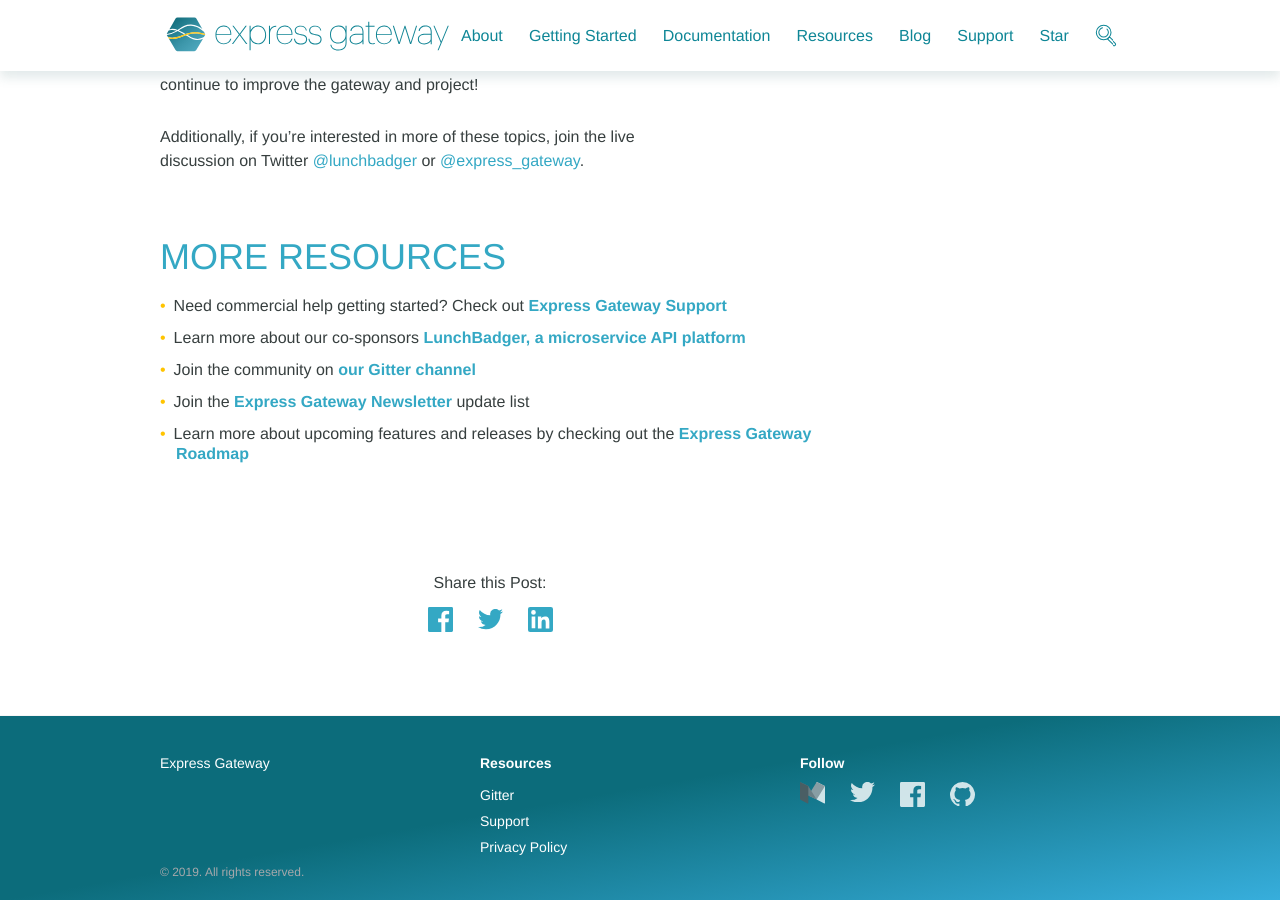
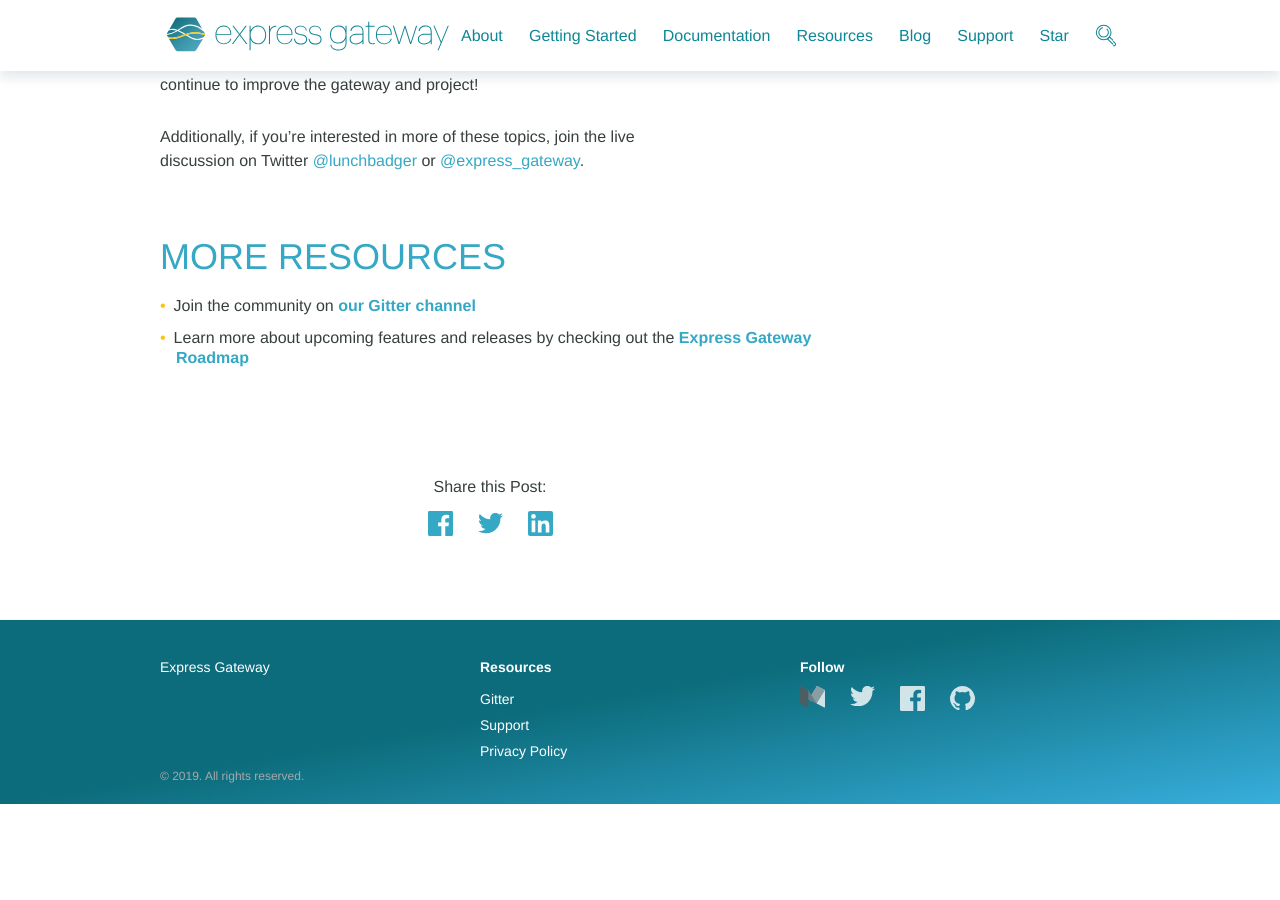
Before and after one commit to ExpressGateway/express-gateway.io, a Jekyll site: the page built from _posts/2019-01-06-case-study-switchmedia-success-story.markdown, in a window 1280 px wide and 900 px high, scrolled down 838 px. Built offline with Jekyll 4.4.1, drawn with Linux system fonts in a browser that asks for light colours; nearby versions of some CDN libraries; some web fonts are replaced; comment, search, counter and statistics services are not loaded; after the commit the page ends 1642 px from its top, so only the background shows below that.

Commit message:
Update more_resources.md

```diff
--- a/_includes/more_resources.md
+++ b/_includes/more_resources.md
@@ -1,9 +1,6 @@
 ## More Resources
 
-* Need commercial help getting started? Check out **[Express Gateway Support](https://goo.gl/Y57gUJ)**
-* Learn more about our co-sponsors **[LunchBadger, a microservice API platform](https://www.lunchbadger.com/platform/)**
 * Join the community on **[our Gitter channel](https://gitter.im/ExpressGateway/express-gateway)**
-* Join the **[Express Gateway Newsletter](https://eepurl.com/cVOqd5)** update list
 * Learn more about upcoming features and releases by checking out the **[Express Gateway Roadmap][roadmap]**
 
 [roadmap]: {{ site.baseurl }}{% link docs/roadmap.md %}
```
